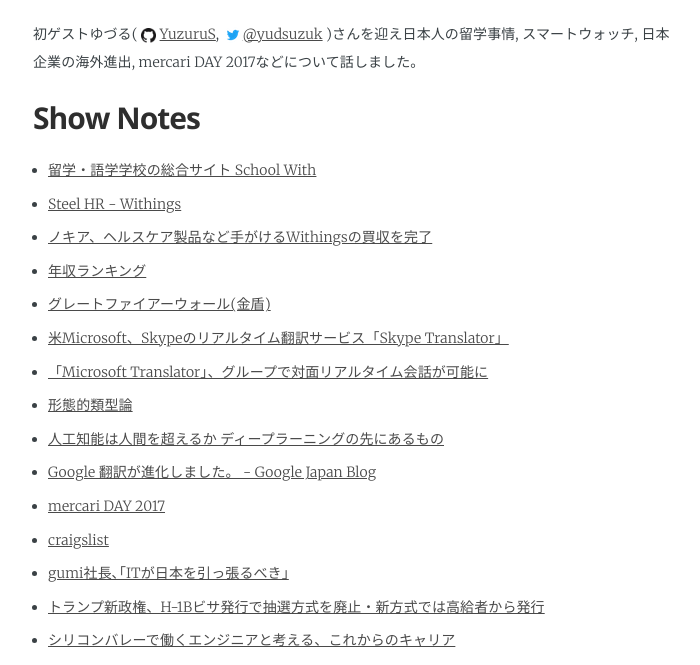
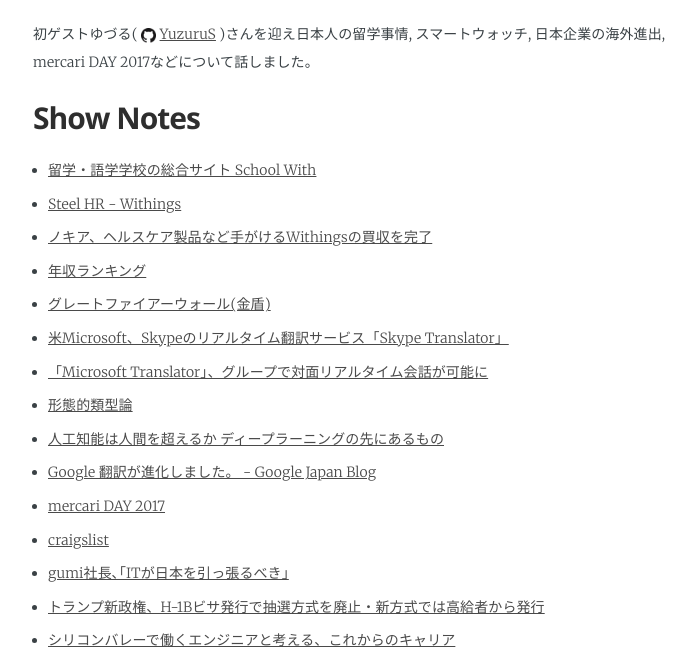
Before and after one commit to rehashfm/rehash.fm, a Jekyll site: the page built from _posts/2017-01-29-4.md, in a window 1280 px wide and 900 px high, scrolled down 469 px, cut to the strip 235-900 px from the top of the window. Shown: the whole strip, without its empty margins (282-982 px from the left). Built offline with Jekyll 4.4.1, drawn with Linux system fonts in a browser that asks for light colours; some web fonts are replaced.

Commit message:
delete a twitter account for some reason

```diff
--- a/_posts/2017-01-29-4.md
+++ b/_posts/2017-01-29-4.md
@@ -5,13 +5,12 @@
 tags:              blog
 category:          Blog
 author:            smile-0yen,azihsoyn
-excerpt:           初ゲストゆづる(@yudsuzuk)さんを迎え日本人の留学事情, スマートウォッチ, 日本企業の海外進出, mercari DAY 2017などについて話しました。
+excerpt:           初ゲストゆづるさんを迎え日本人の留学事情, スマートウォッチ, 日本企業の海外進出, mercari DAY 2017などについて話しました。
 ---
 <iframe width="100%" height="50" scrolling="no" frameborder="no" src="https://w.soundcloud.com/player/?url=https%3A//api.soundcloud.com/tracks/305034390&amp;auto_play=false&amp;hide_related=false&amp;show_comments=true&amp;show_user=true&amp;show_reposts=false&amp;visual=false&amp;show_artwork=false&amp;default_height=75"></iframe>
 
 初ゲストゆづる(
-<img title="github" alt="github" src="../assets/GitHub-Mark.png" height="15" width="15" align="absmiddle"/> [YuzuruS](https://github.com/YuzuruS),
-<img title="twitter" alt="twitter" src="../assets/Twitter_Logo_Blue.png" height="20" width="20" align="absmiddle"/>[@yudsuzuk](https://twitter.com/yudsuzuk)
+<img title="github" alt="github" src="../assets/GitHub-Mark.png" height="15" width="15" align="absmiddle"/> [YuzuruS](https://github.com/YuzuruS)
 )さんを迎え日本人の留学事情, スマートウォッチ, 日本企業の海外進出, mercari DAY 2017などについて話しました。
 
 ## Show Notes
```
Also changed, not shown: _posts/2017-03-26-10.md (+2 -3 lines).
